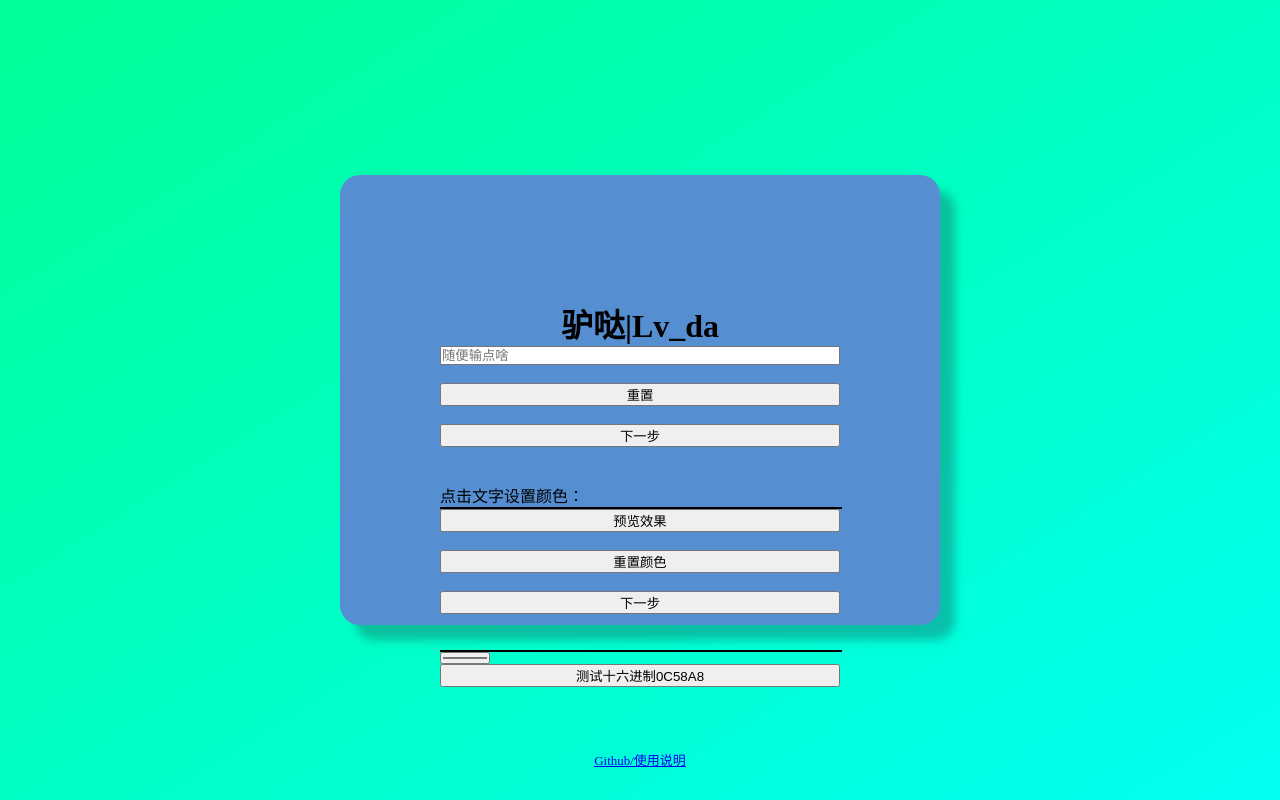
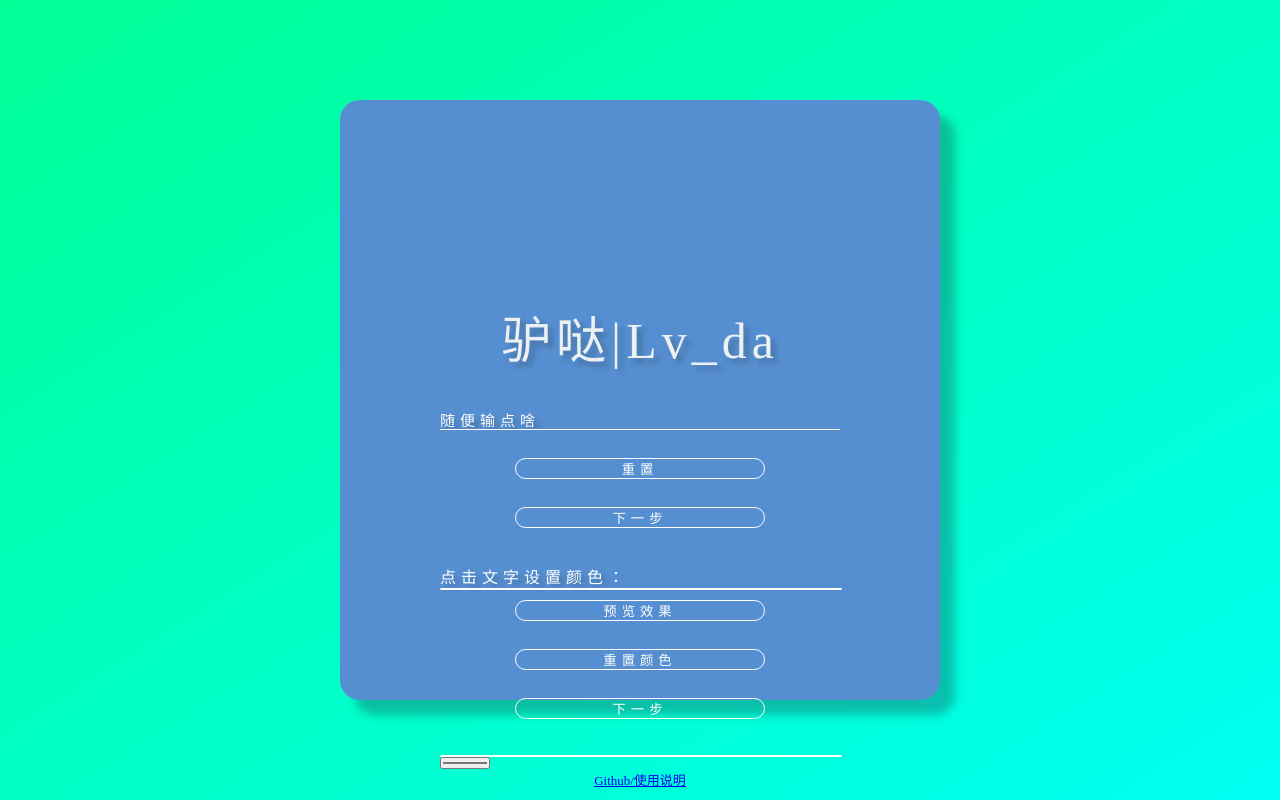
Before and after one commit to Lv-da/anEasyGradientColorGenerator, a plain HTML site: page index.html in a window 1280 px wide. Drawn offline with Linux system fonts and the light colour scheme.

Commit message:
Update index.html

```diff
--- a/index.html
+++ b/index.html
@@ -21,6 +21,13 @@
 	}
 	h1{
 		text-align: center;
+		color: #ecf0f1;
+		font-size: 50px;
+		letter-spacing: 5px;
+		font-weight: 100;
+		/* 文字阴影 */
+		text-shadow: 5px 5px 5px rgba(33,45,58,0.3);
+		z-index: 1;
 	}
 	.contianer{
 		display: flex;
@@ -29,7 +36,7 @@
 		flex-direction: column;/* 垂直方向 */
 
 		width: 600px;
-		height: 450px;
+		height: 600px;
 		background-color: #568fd1;
 
 		border-radius: 20px;
@@ -44,7 +51,15 @@
 		display: flex;
 		justify-content: space-around;
 		flex-direction: column;
-		z-index: 1;/* 层级，1为在平面上一层（大概 */
+		z-index: 1;/* 层级 */
+
+		color: white;
+		/* font-size: 50px; */
+		letter-spacing: 5px;
+		font-weight: 100;
+		/* 文字阴影 */
+		text-shadow: 5px 5px 5px rgba(33,45,58,0.3);
+		z-index: 1;
 	}
 	footer{
 		/*位置在页面底部*/
@@ -52,9 +67,55 @@
 		bottom: 0;
 		/* width: 30%; */
 		width: 300px;
-		height: 50px;
+		height: 30px;
 		text-align: center;
 		font-size: small;
+	}
+	#context{
+		/* width: 250px; */
+		margin-top: 10%;
+		width: 400px;
+		height: 40px;
+		outline: none;
+		border: none;
+		border-bottom: 1px solid #fff;
+		background: none;
+		color:#fff;
+		font-size: 15px;
+	}
+	#context::placeholder{
+    	font-size: 15px;
+		color: white;
+		/* font-size: 50px; */
+		letter-spacing: 5px;
+		font-weight: 100;
+		/* 文字阴影 */
+		text-shadow: 5px 5px 5px rgba(33,45,58,0.3);
+		z-index: 1;
+	}
+	.inside button{
+		width: 250px;
+		height: 40px;
+		outline: none;
+		border:1px solid #fff;
+		border-radius: 20px;
+		letter-spacing: 5px;
+		color:#fff;
+		background: none;
+		cursor: pointer;
+		margin-top: 10px;
+		align-self: center;
+		/* align-items: center; */
+		transition: 0.4s;
+	}
+	.inside button:hover{
+		background-color: #fff;
+		color: #568fd1;
+	}
+	#setColorDiv,#finalStringDiv{
+		color: black;
+		background-color: white;
+		border-radius: 5px;
 	}
 
 </style>
@@ -64,11 +125,11 @@
 			<h1>驴哒|Lv_da</h1>
 			<!--输入文本：--><input id="context" type="text" placeholder="随便输点啥"> &emsp;<button onclick="resetContext()">重置</button> &emsp;<button onclick="nextStep_Context()">下一步</button></br></br>
 
-			点击文字设置颜色：</br>
-			<div id="setColorDiv" style="border:1px solid black;width:400px;"></div>
+			点击文字设置颜色： </br>
+			<div id="setColorDiv" style="border:1px solid white;width:400px;"></div>
 
 			<button onclick="preview()">预览效果</button> &emsp; <button onclick="resetColorDiv()">重置颜色</button> &emsp; <button onclick="nextStep_setColor()">下一步</button> </br></br>
-			<div id="finalStringDiv" style="border:1px solid black;width:400px;"></div>
+			<div id="finalStringDiv" style="border:1px solid white;width:400px;"></div>
 
 
 			<input id="colorCompent" type="color" onchange="currentClickCharNode.setAttribute('color',this.value);" />
@@ -201,7 +262,7 @@
 				}
 			</script>
 
-			<button onclick="toHex(12,88,168)">测试十六进制0C58A8</button>
+			<!-- <button onclick="toHex(12,88,168)">测试十六进制0C58A8</button> -->
 		</div>
 	</div>
 	<footer>
```
